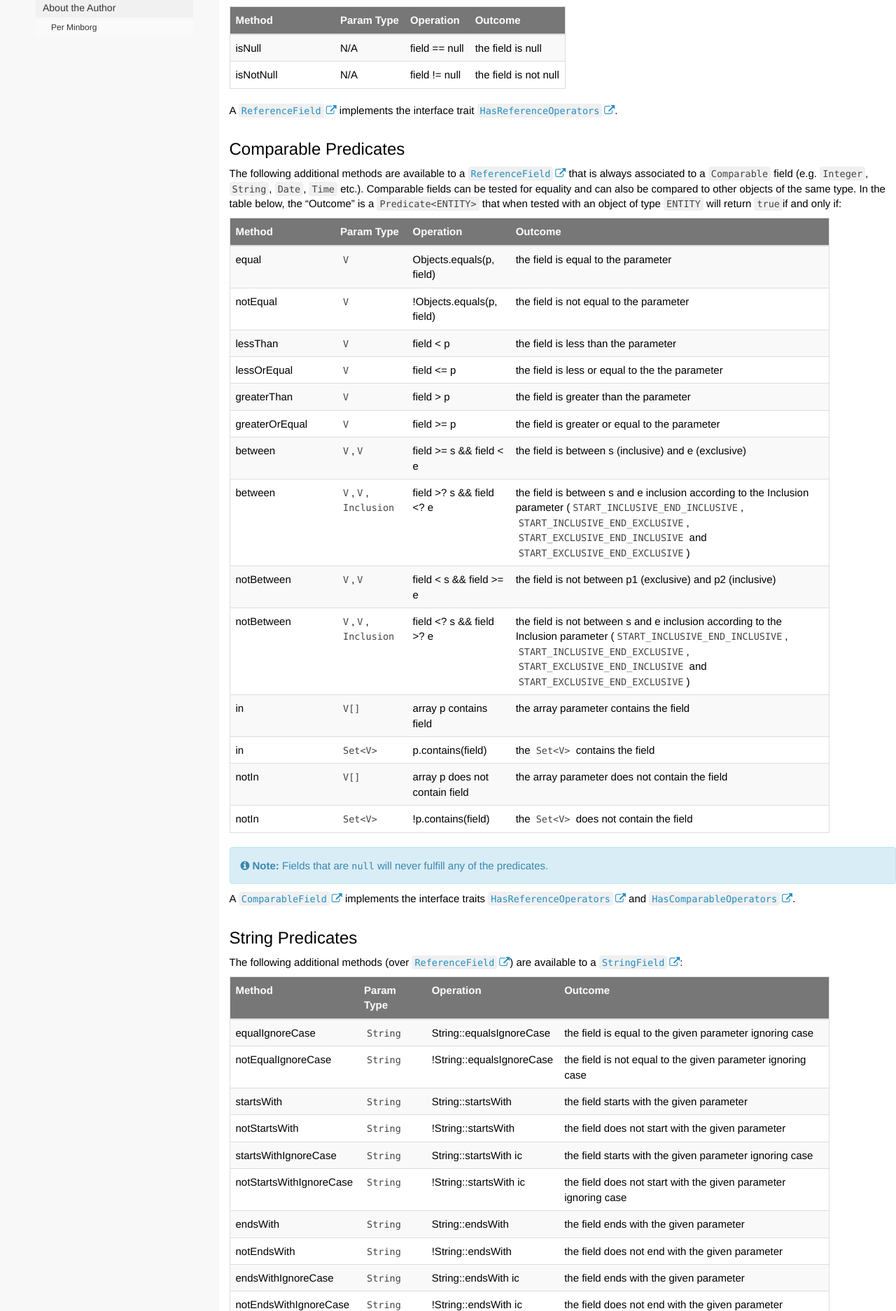
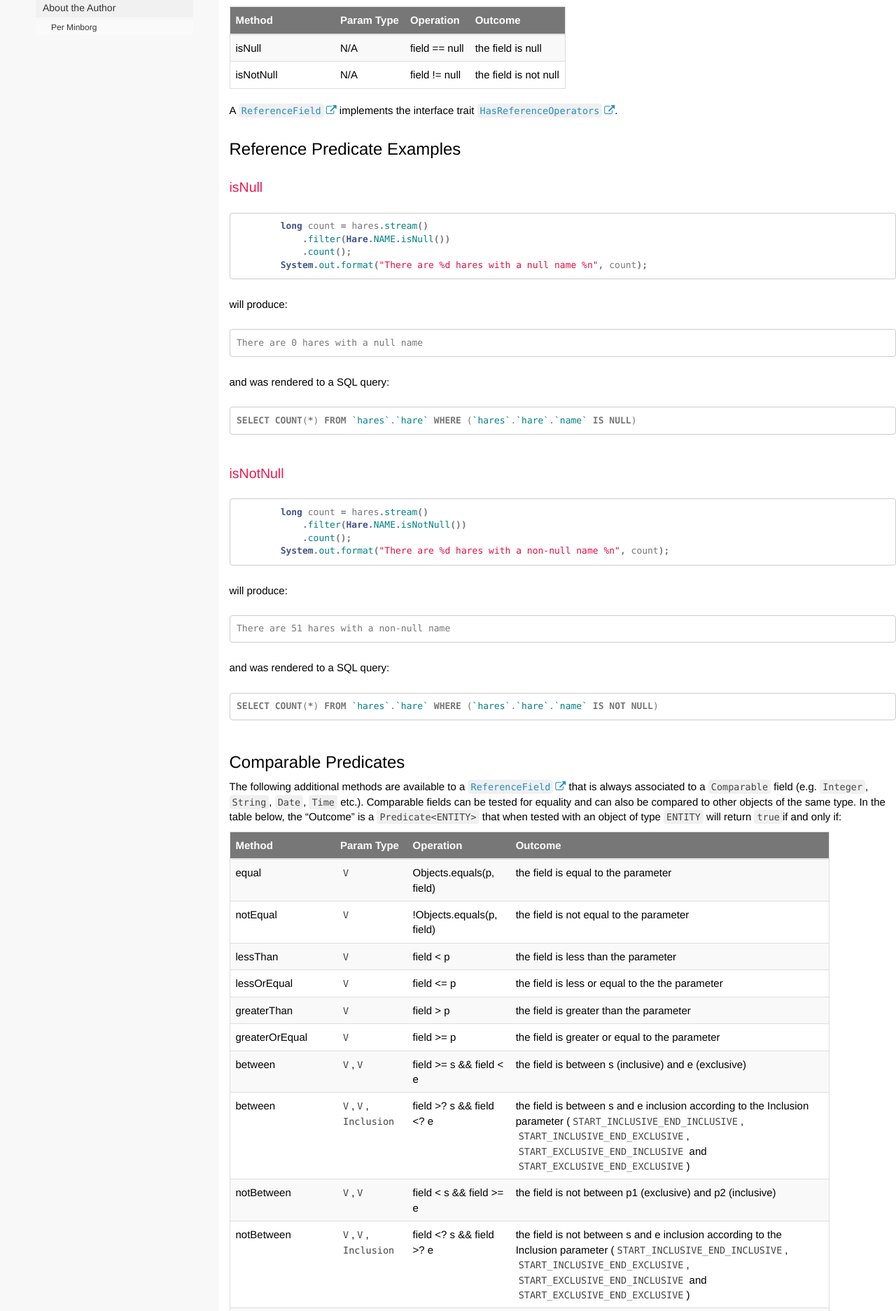
Before and after one commit to speedment/speedment-doc, a Jekyll site: the page built from pages/predicate.md, in a window 1280 px wide. Shown: the part 1484-3357 px from the top of the page at 70% size. Built offline with Jekyll 4.4.1, drawn with Linux system fonts in a browser that asks for light colours; nearby versions of some CDN libraries; comment, search, counter and statistics services are not loaded; some of the changed text lies outside the part shown.

Commit message:
predicate: add reference predicate examples

````diff
--- a/pages/predicate.md
+++ b/pages/predicate.md
@@ -72,8 +72,42 @@ The following methods are available to all {{site.data.javadoc.ReferenceField}}s
 | isNull         | N/A        | field == null      | the field is null                                      |
 | isNotNull      | N/A        | field != null      | the field is not null                                  |
 
-A {{site.data.javadoc.ReferenceField}} implements the interface trait
-{{site.data.javadoc.HasReferenceOperators}}.
+A {{site.data.javadoc.ReferenceField}} implements the interface trait {{site.data.javadoc.HasReferenceOperators}}.
+
+## Reference Predicate Examples
+
+### isNull
+``` java
+        long count = hares.stream()
+            .filter(Hare.NAME.isNull())
+            .count();
+        System.out.format("There are %d hares with a null name %n", count);
+```
+will produce:
+``` text
+There are 0 hares with a null name
+```
+and was rendered to a SQL query:
+``` sql
+SELECT COUNT(*) FROM `hares`.`hare` WHERE (`hares`.`hare`.`name` IS NULL)
+```
+
+### isNotNull
+``` java
+        long count = hares.stream()
+            .filter(Hare.NAME.isNotNull())
+            .count();
+        System.out.format("There are %d hares with a non-null name %n", count);
+```
+will produce:
+``` text
+There are 51 hares with a non-null name
+```
+and was rendered to a SQL query:
+``` sql
+SELECT COUNT(*) FROM `hares`.`hare` WHERE (`hares`.`hare`.`name` IS NOT NULL)
+```
+
 
 ## Comparable Predicates
 The following additional methods are available to a {{site.data.javadoc.ReferenceField}} that is always associated to a `Comparable` field (e.g. `Integer`, `String`, `Date`, `Time` etc.). Comparable fields can be tested for equality and can also be compared to other objects of the same type. In the table below, the "Outcome" is a `Predicate<ENTITY>` that when tested with an object of type `ENTITY` will return `true`if and only if:
@@ -95,7 +129,7 @@ The following additional methods are available to a {{site.data.javadoc.Referenc
 | notIn          | `V[]`        |  array p does not contain field    | the array parameter does not contain the field
 | notIn          | `Set<V>`     |  !p.contains(field)        | the `Set<V>` does not contain the field
 
-{% include note.html content = "
+{% include tip.html content = "
 Fields that are `null` will never fulfill any of the predicates.
 " %}
 
@@ -106,6 +140,8 @@ The following additional methods (over {{site.data.javadoc.ReferenceField}}) are
 
 | Method                  | Param Type   | Operation                  | Outcome                                                         |
 | :---------------------- | :----------- | :------------------------- | :-------------------------------------------------------------- |
+| isEmpty                 | `String`     | String::isEmpty            | the field is empty (i.e. field.length() == 0)                   |
+| isNotEmpty              | `String`     | !String::isEmpty           | the field is not empty (i.e. field.length() !=0)                |
 | equalIgnoreCase         | `String`     | String::equalsIgnoreCase   | the field is equal to the given parameter ignoring case         |
 | notEqualIgnoreCase      | `String`     | !String::equalsIgnoreCase  | the field is not equal to the given parameter ignoring case     |
 | startsWith              | `String`     | String::startsWith         | the field starts with the given parameter                       |
@@ -118,18 +154,23 @@ The following additional methods (over {{site.data.javadoc.ReferenceField}}) are
 | notEndsWithIgnoreCase   | `String`     | !String::endsWith ic       | the field does not end with the given parameter                 |
 | contains                | `String`     | String::contains           | the field contains the given parameter                          |
 | notContains             | `String`     | !String::contains          | the field does not contain the given parameter                  |
-| isEmpty                 | `String`     | String::isEmpty            | the field is empty (i.e. field.length() == 0)                   |
-| isNotEmpty              | `String`     | !String::isEmpty           | the field is not empty (i.e. field.length() !=0)                |
+| containsIgnoreCase      | `String`     | String::contains ic        | the field contains the given parameter ignoring case            |
+| notContainsIgnoreCase   | `String`     | !String::contains ic       | the field does not contain the given parameter ignoring case    |
 
-{% include note.html content = "
+
+
+{% include tip.html content = "
 Fields that are `null` will never fulfill any of the predicates.
 " %}
 
 A {{site.data.javadoc.StringField}} implements the interface traits {{site.data.javadoc.HasReferenceOperators}}, {{site.data.javadoc.HasComparableOperators}} and {{site.data.javadoc.HasStringOperators}}.
 
 {% include note.html content = "
-An informal notation of method references is made in the table above with \"!\" indicating the `Predicate::negate` method. I.e. it means that the Operation indicates a `Predicate` that will return the negated value. The notation \"ic\" means that the method reference shall be applied ignore case
+An informal notation of method references is made in the table above with \"!\" indicating the `Predicate::negate` method. I.e. it means that the Operation indicates a `Predicate` that will return the negated value. The notation \"ic\" means that the method reference shall be applied ignoring case
 " %}
+
+
+
 
 ## Primitive Predicates
 For performance reasons, there are a number of primitive fields available too.
````
